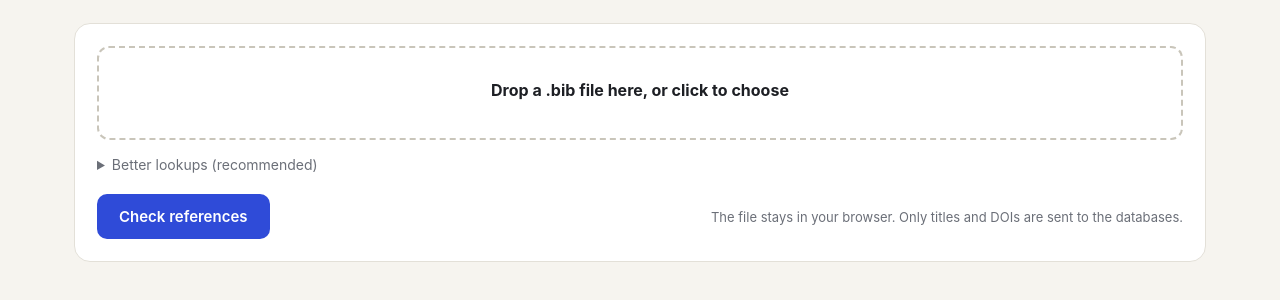
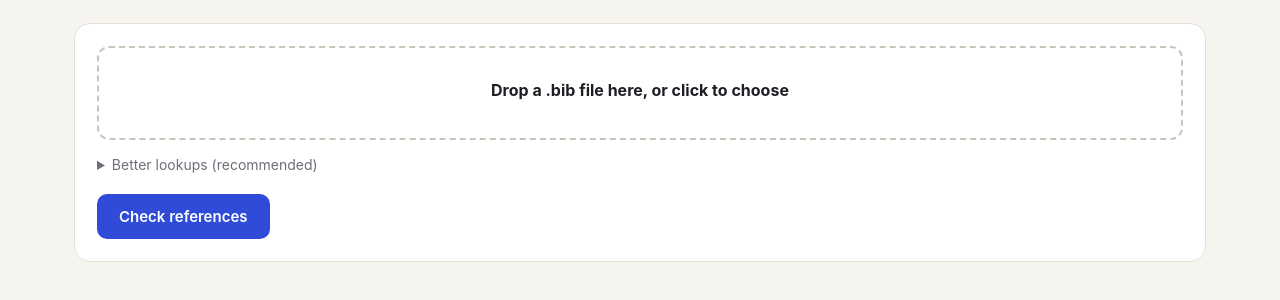
Before and after one commit to Yukyin/refcheck, a plain HTML site: page index.html in a window 1280 px wide. Shown: the part 158-458 px from the top of the page. Drawn offline with Linux system fonts and the light colour scheme.

Commit message:
Update RefCheck

```diff
--- a/index.html
+++ b/index.html
@@ -39,7 +39,6 @@
   .btn{background:var(--accent);color:#fff;border:0;border-radius:10px;padding:11px 22px;font:inherit;font-weight:600;cursor:pointer}
   .btn:disabled{opacity:.45;cursor:default}
   .btn.ghost{background:transparent;color:var(--accent);border:1px solid var(--accent);padding:8px 16px;font-weight:500}
-  .privacy{color:var(--muted);font-size:13px;margin-left:auto}
   .progress{height:6px;background:var(--line);border-radius:99px;overflow:hidden;margin-top:18px;display:none}
   .progress div{height:100%;width:0;background:var(--accent);transition:width .2s}
   .ptext{font-size:13px;color:var(--muted);margin-top:6px;display:none}
@@ -48,7 +47,6 @@
   .chip:hover{border-color:#bdb8ab}
   .chip.on{outline:2px solid var(--ink)}
   .chip .n{font-size:26px;font-weight:700;font-family:Georgia,serif}
-  .chip .d{font-size:12.5px;color:var(--muted);margin-top:2px}
   .toolbar{display:flex;gap:10px;justify-content:flex-end;margin-top:18px}
   table{width:100%;border-collapse:separate;border-spacing:0;margin-top:14px;background:var(--card);border:1px solid var(--line);border-radius:14px;overflow:hidden}
   th{text-align:left;font-size:12px;text-transform:uppercase;letter-spacing:.6px;color:var(--muted);background:#faf9f6;padding:10px 14px;border-bottom:1px solid var(--line)}
@@ -102,7 +100,6 @@
     </details>
     <div class="row">
       <button class="btn" id="start" data-i18n="start"></button>
-      <span class="privacy" data-i18n="privacy"></span>
     </div>
     <div class="progress" id="progress"><div></div></div>
     <div class="ptext" id="ptext"></div>
@@ -549,15 +546,14 @@ if (typeof module !== "undefined") module.exports = RC;
       mailto: "Your email",
       oakey: "OpenAlex API key, free at openalex.org",
       start: "Check references",
-      privacy: "The file stays in your browser. Only titles and DOIs are sent to the databases.",
       progress: "{d} / {n} checked",
       noEntries: "No BibTeX entries found.",
-      all: "All", allD: "Every entry in the file.",
-      pass: "Verified", passD: "Matches a database record.",
-      mismatch: "Mismatch", mismatchD: "The paper exists, but some details differ. The database record is shown.",
-      doubt: "Uncertain", doubtD: "A close but not exact match, or the entry lacks a field. Please verify.",
-      notfound: "Not found", notfoundD: "No matching record. Books, web pages and some workshop papers are often not indexed, so please verify manually.",
-      error: "Lookup failed", errorD: "A database did not respond for this entry. Use Retry.",
+      all: "All",
+      pass: "Verified",
+      mismatch: "Mismatch",
+      doubt: "Uncertain",
+      notfound: "Not found",
+      error: "Lookup failed",
       pending: "Checking",
       colEntry: "Entry in your .bib", colStatus: "Result", colMatch: "Closest database record", colNotes: "Notes",
       retry: "Retry unresolved", export: "Export CSV", scholar: "Search Google Scholar",
@@ -575,7 +571,6 @@ if (typeof module !== "undefined") module.exports = RC;
       typeNotIndexed: "Entries of type {x} are often not indexed.",
       partialFail: "Not reached: {x}.",
       viaDOI: "matched by DOI",
-      down: "{x} could not be reached from this page, so results rely on the other databases.",
       none: "No record",
       emptyFilter: "Nothing here.",
     },
@@ -641,8 +636,6 @@ if (typeof module !== "undefined") module.exports = RC;
       }
     }
     await Promise.all([worker(), worker(), worker()]);
-    const down = Object.keys(health).filter(n => health[n].ok === 0 && health[n].fail > 0).map(n => ({ dblp: "DBLP", crossref: "Crossref", openalex: "OpenAlex" }[n]));
-    if (down.length) pt.textContent += " · " + t("down", down.join(", "));
     running = false; $("start").disabled = false; $("retry").disabled = false;
   }
 
@@ -669,7 +662,7 @@ if (typeof module !== "undefined") module.exports = RC;
     $("legend").innerHTML = ["all", ...ORDER].map(s =>
       `<button class="chip ${filter === s ? "on" : ""}" data-f="${s}">
          <span class="badge s-${s === "all" ? "pending" : s}">${esc(t(s))}</span>
-         <div class="n">${counts[s]}</div><div class="d">${esc(t(s + "D"))}</div></button>`).join("");
+         <div class="n">${counts[s]}</div></button>`).join("");
     $("legend").querySelectorAll(".chip").forEach(b => b.onclick = () => { filter = b.dataset.f; render(); });
 
     const rows = entries.map((e, i) => [e, results[i], i])
```
Also changed, not shown: screenshot.png, 1 other file.
